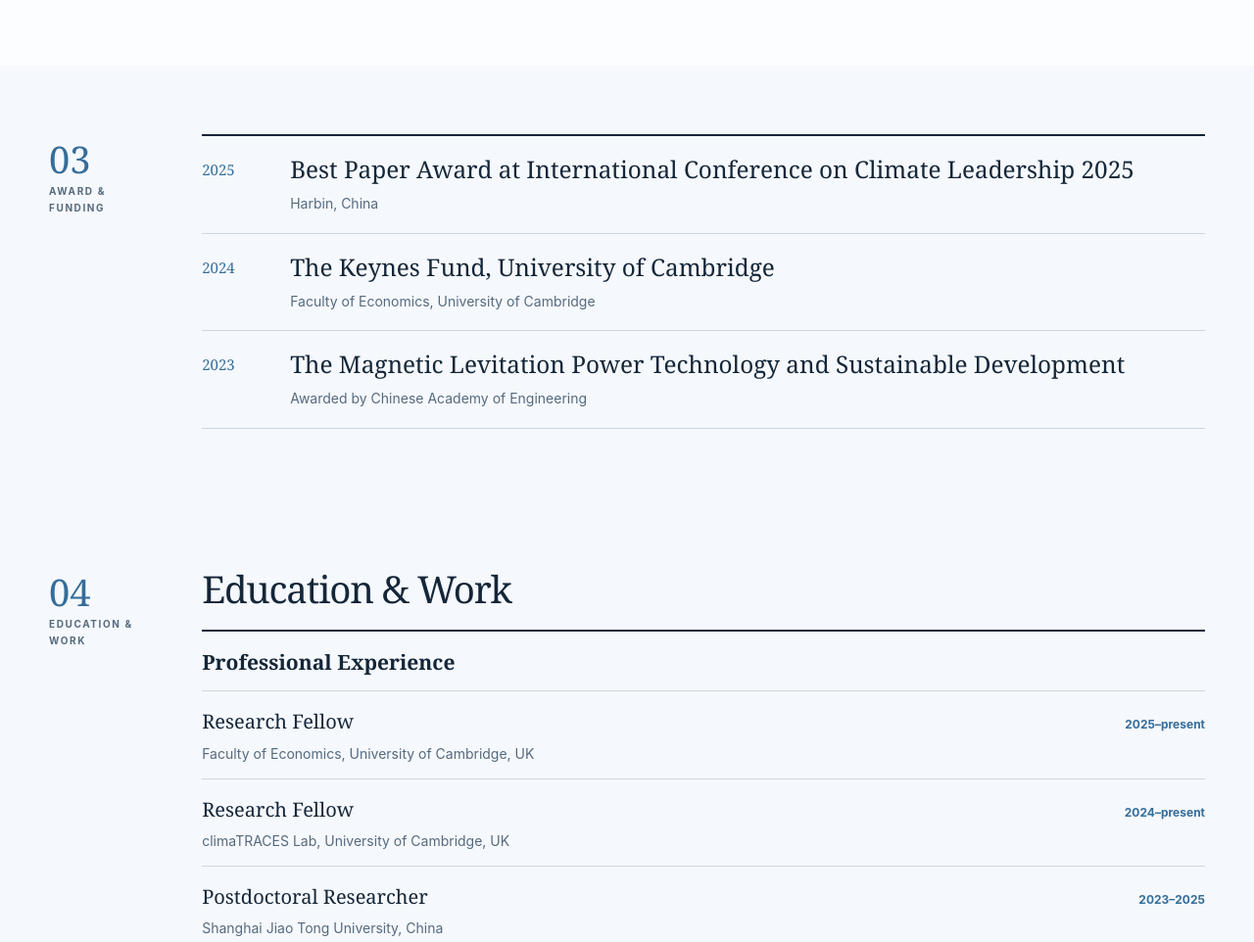
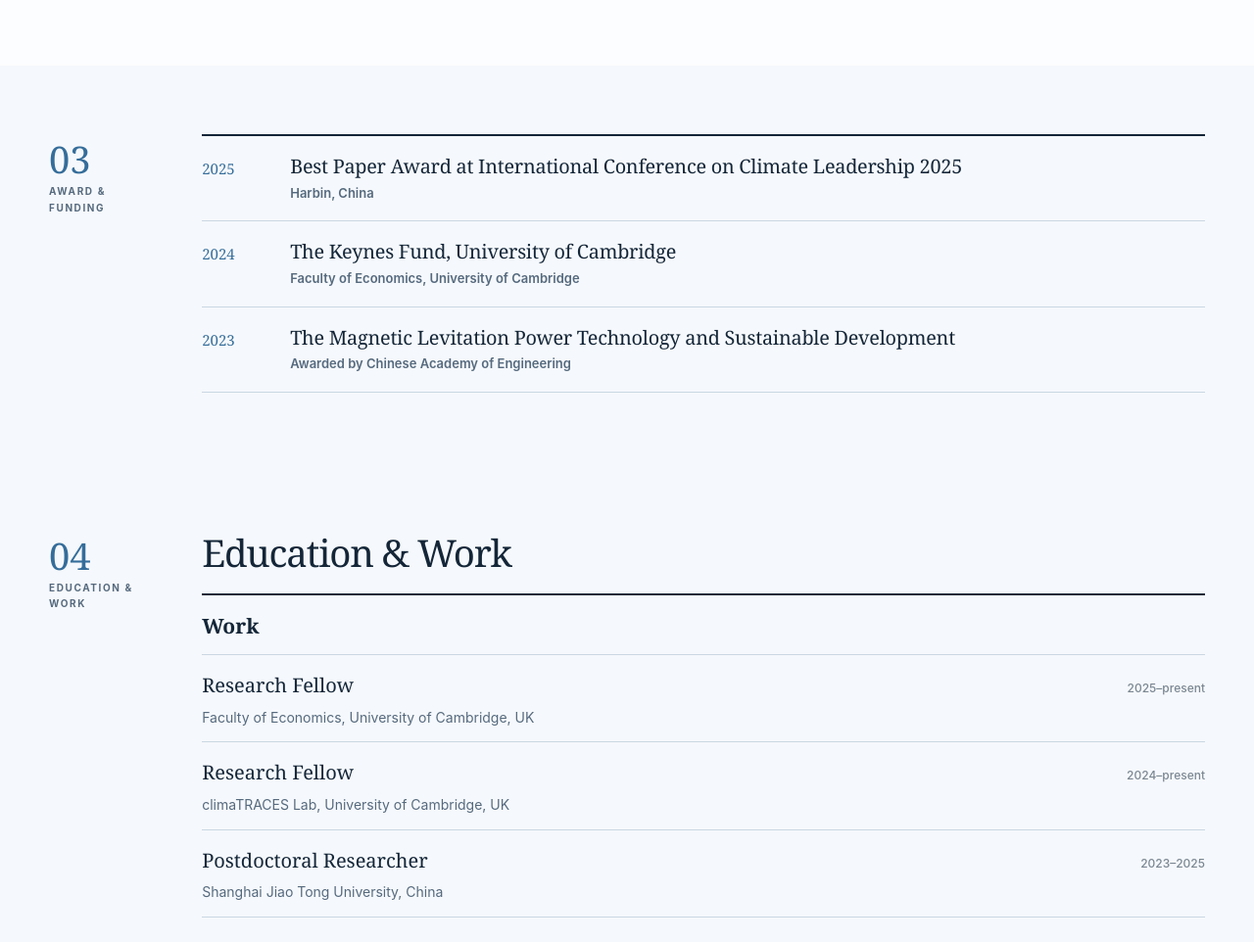
Before and after one commit to yyuan3746-ops/hongyu-nian, a plain HTML site: page index.html in a window 1280 px wide. Shown: the part 2500-3462 px from the top of the page at 98% size. Drawn offline with Linux system fonts and the light colour scheme.

Commit message:
Refine awards and work section styles

```diff
--- a/index.html
+++ b/index.html
@@ -265,9 +265,9 @@
             <div><h2>Education &amp; Work</h2></div>
           </div>
 
-          <div class="timeline" aria-label="Education and professional experience">
-            <section class="timeline-group" aria-labelledby="professional-experience-heading">
-              <h3 class="timeline-group-heading" id="professional-experience-heading">Professional Experience</h3>
+          <div class="timeline" aria-label="Education and work">
+            <section class="timeline-group" aria-labelledby="work-heading">
+              <h3 class="timeline-group-heading" id="work-heading">Work</h3>
               <article class="timeline-row">
                 <div>
                   <div class="timeline-entry-heading"><h3>Research Fellow</h3><span class="timeline-date">2025–present</span></div>
--- a/styles.css
+++ b/styles.css
@@ -2249,6 +2249,41 @@ address {
   }
 }
 
+
+/* Keep award and funding entries visually aligned with publication entries. */
+.award-item {
+  padding: 17px 0 19px;
+}
+
+.award-item h3 {
+  margin: 0;
+  font-size: clamp(18px, 1.55vw, 22px);
+  line-height: 1.38;
+  letter-spacing: -0.012em;
+}
+
+.award-item > div:nth-child(2) > p:last-child {
+  margin: 4px 0 0;
+  font-size: 13px;
+  font-weight: 620;
+  line-height: 1.45;
+}
+
+.timeline-date {
+  color: #7b8792;
+  font-weight: 500;
+}
+
+@media (max-width: 760px) {
+  .award-item {
+    padding: 16px 0 18px;
+  }
+
+  .award-item h3 {
+    font-size: 19px;
+  }
+}
+
 @media print {
   @page { margin: 16mm; }
 
```
